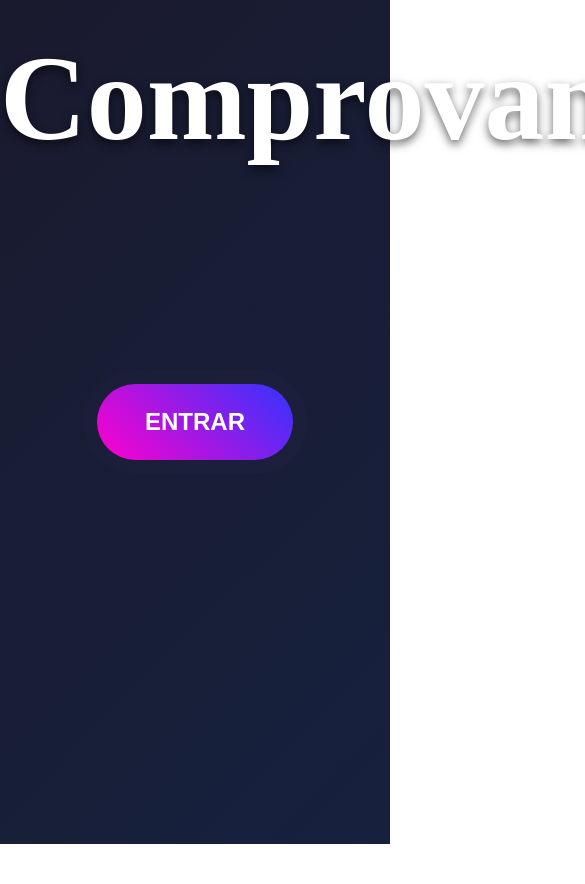
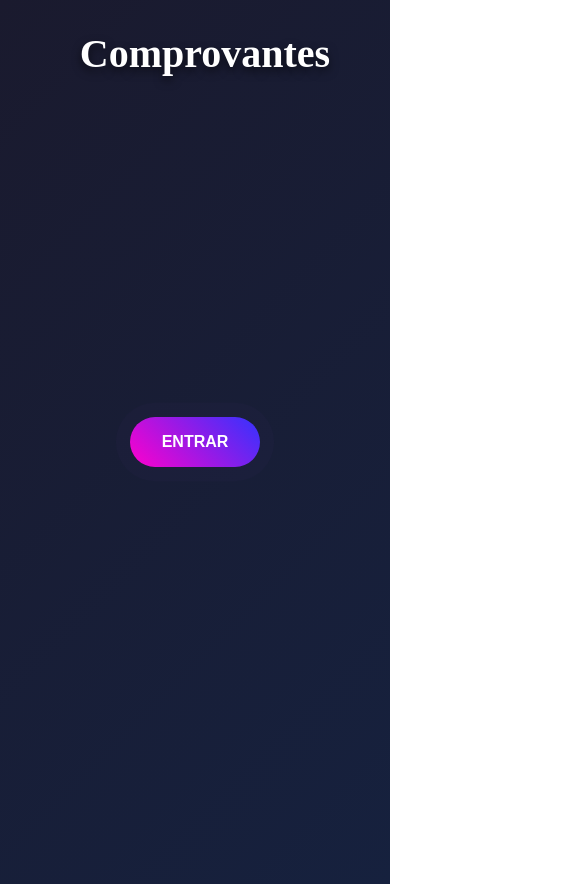
Before and after one commit to PauloKiyomura/gerador, a plain HTML site: page index.html in a window 390 px wide. Shown: the top 884 px of the page, 585 px wide, since content can reach past the window. Before the commit the page ends 844 px from the top, so only its background shows below. Drawn offline with Linux system fonts and the light colour scheme.

Commit message:
Atualizar o index.html

```diff
--- a/index.html
+++ b/index.html
@@ -20,6 +20,7 @@
             color: white;
             text-align: center;
             flex-direction: column;
+            padding: 20px;
         }
 
         header {
@@ -27,10 +28,11 @@
             top: 30px;
             width: 100%;
             text-align: center;
+            padding: 0 10px;
         }
 
         header h1 {
-            font-size: 120px;
+            font-size: clamp(2rem, 8vw, 120px); /* Ajusta automaticamente */
             font-weight: 800;
             color: #fff;
             text-shadow: 0 4px 10px rgba(0,0,0,0.6);
@@ -41,8 +43,8 @@
             position: relative;
             border: none;
             outline: none;
-            padding: 1.5rem 3rem;
-            font-size: 1.5rem;
+            padding: 1.2rem 2.5rem;
+            font-size: clamp(1rem, 4vw, 1.5rem);
             font-weight: 700;
             color: #fff;
             border-radius: 50px;
@@ -129,6 +131,18 @@
                 transform: rotate(45deg) translate(20%, 20%);
             }
         }
+
+        /* Ajustes extras para telas menores */
+        @media (max-width: 600px) {
+            header h1 {
+                font-size: 2.5rem;
+            }
+
+            .btn-magico {
+                padding: 1rem 2rem;
+                font-size: 1rem;
+            }
+        }
   </style>
 </head>
 <body>
```
